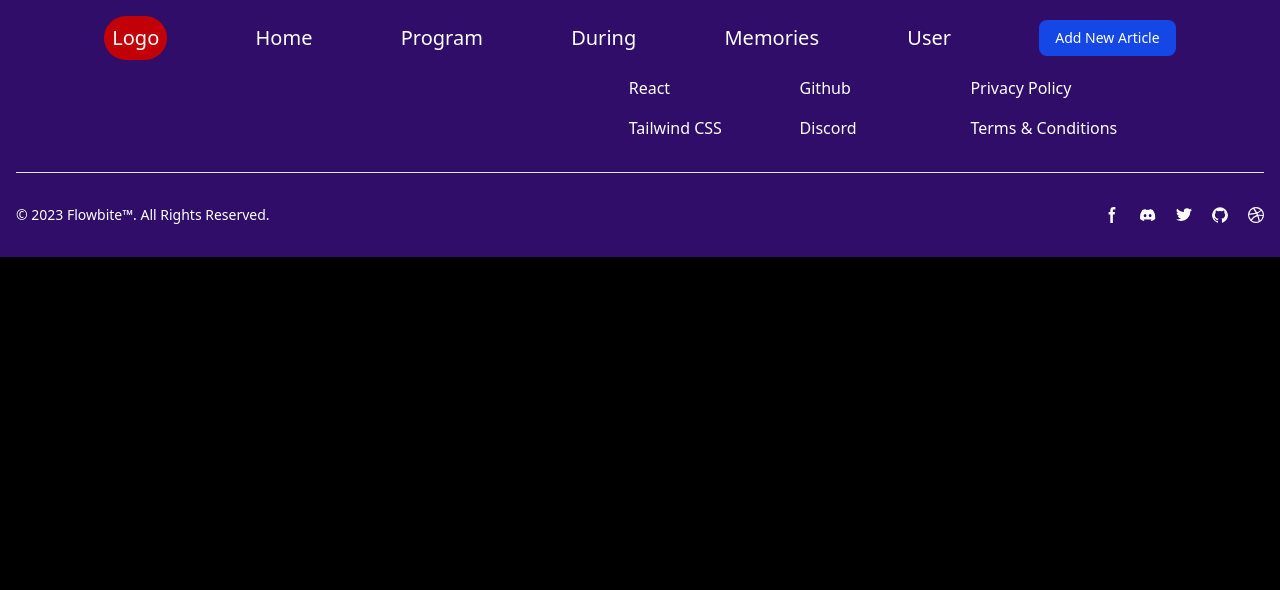
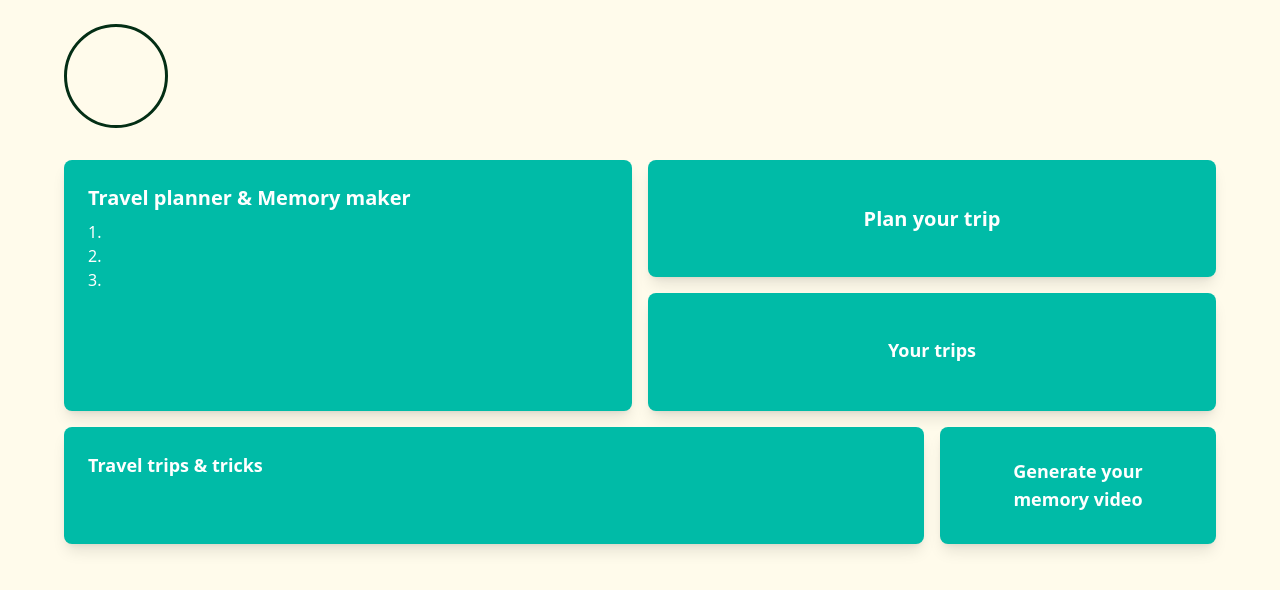
Before and after one commit to EleniCharitou/planner-fe, a React (Vite) app: page / in a window 1280 px wide. Shown: the top 590 px of the page. Built offline with nearby package versions, Linux system fonts and the light colour scheme.

Commit message:
New homepage

```diff
--- a/package.json
+++ b/package.json
@@ -14,6 +14,7 @@
     "@dnd-kit/sortable": "^10.0.0",
     "@tailwindcss/vite": "^4.1.6",
     "axios": "^1.8.2",
+    "lucide-react": "^0.525.0",
     "postcss-cli": "^11.0.0",
     "react": "^19.0.0",
     "react-dom": "^19.0.0",
--- a/src/App.tsx
+++ b/src/App.tsx
@@ -16,6 +16,7 @@ import EditBlogPage from "./pages/EditeBlogPage";
 import axios from "axios";
 import { BlogDetails } from "./types";
 import { toast } from "react-toastify";
+import NewMainLayout from "./new_pages/NewMainLayout";
 
 const App = () => {
   const createBlog = (data: Omit<BlogDetails, "id" | "slug">) => {
@@ -41,7 +42,7 @@ const App = () => {
 
   const router = createBrowserRouter(
     createRoutesFromElements(
-      <Route path="/" element={<MainLayout />}>
+      <Route path="/" element={<NewMainLayout />}>
         <Route path="/home" element={<Home />} />
         <Route path="/program" element={<Trip />} />
         <Route path="/memories" element={<Memories />} />
--- /dev/null
+++ b/src/new_pages/Homepage.tsx
@@ -0,0 +1,70 @@
+import React from "react";
+import { MapPin, Calendar, BookOpen, Video } from "lucide-react";
+
+function Homepage() {
+  return (
+    <div className="min-h-screen bg-amber-50 p-6">
+      <div className="max-w-6xl mx-auto">
+        {/* Header */}
+        <div className="flex items-start mb-8">
+          <div className="relative">
+            {/* Travel Logo Circle */}
+            <div className="w-26 h-26 rounded-full border-3 border-green-950 flex items-center justify-center relative overflow-hidden"></div>
+          </div>
+        </div>
+
+        {/* Main content */}
+        <div className="grid grid-cols-4 grid-rows-3 gap-4 h-96 min-w-screen/2">
+          {/* First rectangle: 2 columns, 2 rows */}
+          <div className="col-span-2 row-span-2 bg-teal-500 rounded-lg shadow-lg flex p-6">
+            <div className="text-white text-left">
+              <h2 className="text-xl font-semibold text-left mb-2">
+                Travel planner & Memory maker
+              </h2>
+              <ul>
+                <li>1.</li>
+                <li>2.</li>
+                <li>3.</li>
+              </ul>
+            </div>
+          </div>
+
+          {/* Second rectangle: 2 columns, 1 row */}
+          <div
+            className="col-span-2 row-span-1 bg-teal-500 rounded-lg shadow-lg flex items-center justify-center
+                        hover:bg-teal-800 hover:cursor-pointer"
+          >
+            <div className="text-white text-left">
+              <h2 className="text-xl font-semibold">Plan your trip</h2>
+            </div>
+          </div>
+
+          {/* Third rectangle: 2 columns, 1 row */}
+          <div className="col-span-2 row-span-1 bg-teal-500 rounded-lg shadow-lg flex items-center justify-center">
+            <div className="text-white text-center">
+              <h2 className="text-lg font-semibold mb-1">Your trips</h2>
+            </div>
+          </div>
+
+          {/* Fourth rectangle: 3 columns, 1 row */}
+          <div className="col-span-3 row-span-1 bg-teal-500 rounded-lg shadow-lg flex p-6">
+            <div className="text-white text-left">
+              <h2 className="text-lg font-semibold">Travel trips & tricks</h2>
+            </div>
+          </div>
+
+          {/* Fifth rectangle: 1 column, 1 row */}
+          <div className="col-span-1 row-span-1 bg-teal-500 rounded-lg shadow-lg flex items-center justify-center">
+            <div className="text-white text-center">
+              <h2 className="text-lg font-semibold m-2 p-8">
+                Generate your <br /> memory video
+              </h2>
+            </div>
+          </div>
+        </div>
+      </div>
+    </div>
+  );
+}
+
+export default Homepage;
--- /dev/null
+++ b/src/new_pages/NewMainLayout.tsx
@@ -0,0 +1,12 @@
+import React from "react";
+import Homepage from "./Homepage";
+
+function NewMainLayout() {
+  return (
+    <div>
+      <Homepage />
+    </div>
+  );
+}
+
+export default NewMainLayout;
```
Also changed, not shown: 1 other file (tests, documents, lock files or other folders).
